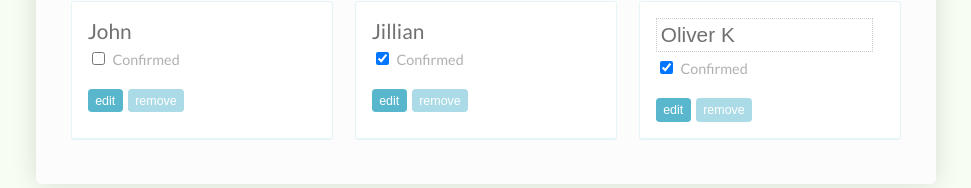
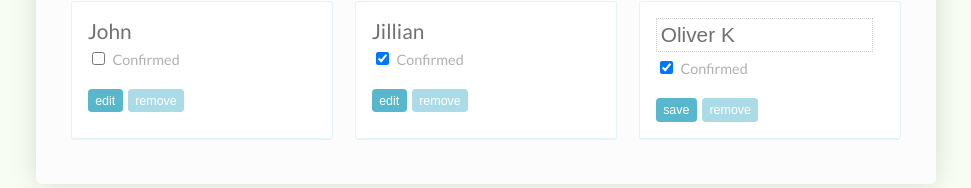
Before and after one commit to akc52/rsvp, a React (Create React App) app: page / in a window 1280 px wide. Shown: the part 492-680 px from the top of the page, without its empty margins (154-1125 px from the left). Built offline with nearby package versions, Linux system fonts and the light colour scheme.

Commit message:
Add guest filtering

```diff
--- a/src/App.js
+++ b/src/App.js
@@ -5,6 +5,7 @@ import GuestList from './GuestList';
 class App extends Component {
 
   state = {
+    isFiltered: false,
     guests: [
       {
         name: 'John',
@@ -43,6 +44,22 @@ class App extends Component {
   toggleEditingAt = index =>
     this.toggleGuestPropertyAt("isEditing", index);
 
+  setNameAt = (name, indexToChange) =>
+    this.setState({
+      guests: this.state.guests.map((guest, index) => {
+        if( index === indexToChange) {
+          return {
+            ...guest,
+            name
+          }
+        }
+        return guest;
+      })
+    });
+
+  toggleFilter = () =>
+    this.setState({ isFiltered: !this.state.isFiltered });
+
   getTotalInvited = () => this.state.guests.length;
   // getAttendingGuests = () =>
   // getUnconfirmedGuests = () =>
@@ -62,7 +79,9 @@ class App extends Component {
         <div>
           <h2>Invitees</h2>
           <label>
-            <input type="checkbox" /> Hide those who haven't responded
+            <input type="checkbox"
+              onChange={this.toggleFilter}
+              checked={this.state.isFiltered} /> Hide those who haven't responded
           </label>
         </div>
         <table className="counter">
@@ -85,7 +104,9 @@ class App extends Component {
         <GuestList
           guests={this.state.guests}
           toggleConfirmationAt={this.toggleConfirmationAt}
-          toggleEditingAt={this.toggleEditingAt} />
+          toggleEditingAt={this.toggleEditingAt}
+          setNameAt={this.setNameAt}
+          isFiltered={this.state.isFiltered} />
 
       </div>
     </div>
--- a/src/Guest.js
+++ b/src/Guest.js
@@ -5,7 +5,8 @@ import GuestName from './GuestName';
 
 const Guest = props =>
   <li>
-    <GuestName is isEditing={props.isEditing}>
+    <GuestName isEditing={props.isEditing}
+      handleNameEdits={e => props.setName(e.target.value)}>
       {props.name}
     </GuestName>
     <label>
@@ -13,7 +14,9 @@ const Guest = props =>
         checked={props.isConfirmed}
         onChange={props.handleConfirmation} /> Confirmed
     </label>
-    <button onClick={props.handleToggleEditing}>edit</button>
+    <button onClick={props.handleToggleEditing}>
+      {props.isEditing ? "save" : "edit" }
+    </button>
     <button>remove</button>
   </li>;
 
@@ -22,7 +25,8 @@ Guest.propTypes = {
   isConfirmed: PropTypes.bool.isRequired,
   isEditing: PropTypes.bool.isRequired,
   handleConfirmation: PropTypes.func.isRequired,
-  handleToggleEditing: PropTypes.func.isRequired
+  handleToggleEditing: PropTypes.func.isRequired,
+  setName: PropTypes.func.isRequired
 }
 
 export default Guest;
--- a/src/GuestList.js
+++ b/src/GuestList.js
@@ -4,21 +4,26 @@ import Guest from './Guest';
 
 const GuestList = props =>
 <ul>
-  {props.guests.map((guest, index) =>
+  {props.guests
+    .filter(guest => !props.isFiltered || guest.isConfirmed)
+    .map((guest, index) =>
       <Guest
         key={index}
         name={guest.name}
         isConfirmed={guest.isConfirmed}
         isEditing={guest.isEditing}
         handleConfirmation={() => props.toggleConfirmationAt(index)}
-      handleToggleEditing={()=> props.toggleEditingAt(index)} />
+        handleToggleEditing={()=> props.toggleEditingAt(index)}
+        setName={text => props.setNameAt(text, index)} />
     )}
 </ul>;
 
 GuestList.propTypes = {
   guests: PropTypes.array.isRequired,
   toggleConfirmationAt: PropTypes.func.isRequired,
-  toggleEditingAt: PropTypes.func.isRequired
+  toggleEditingAt: PropTypes.func.isRequired,
+  setNameAt: PropTypes.func.isRequired,
+  isFiltered: PropTypes.bool.isRequired
 }
 
 export default GuestList;
--- a/src/GuestName.js
+++ b/src/GuestName.js
@@ -4,7 +4,8 @@ import PropTypes from 'prop-types';
 const GuestName = props => {
   if(props.isEditing) {
     return (
-      <input type="text" value={props.children} />
+      <input type="text" value={props.children}
+        onChange={props.handleNameEdits} />
     );
   }
   else {
@@ -15,7 +16,8 @@ const GuestName = props => {
 }
 
 GuestName.propTypes = {
-  isEditing: PropTypes.bool.isRequired
+  isEditing: PropTypes.bool.isRequired,
+  handleNameEdits: PropTypes.func.isRequired
 }
 
 export default GuestName;
```
Also changed, not shown: 1 other file (tests, documents, lock files or other folders). Lines whose indentation alone changed are shown as unchanged.
